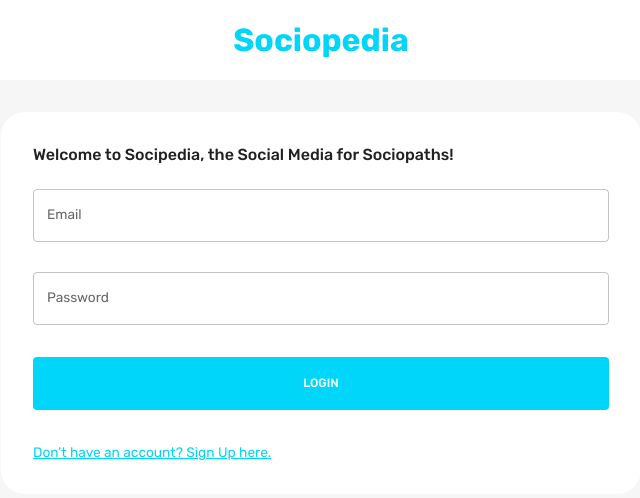
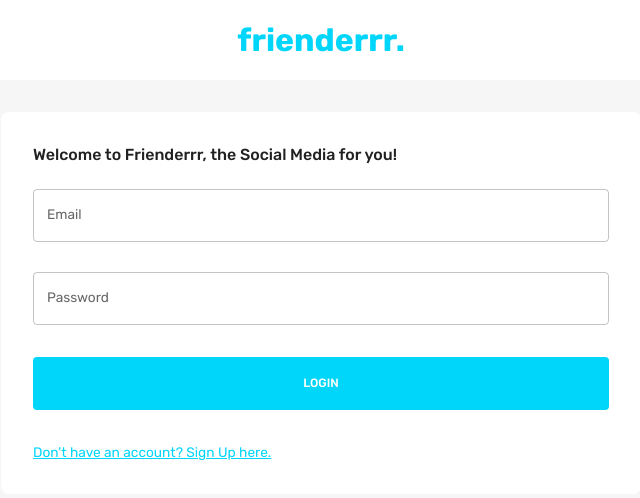
Before and after one commit to jesseemana/frienderrr_client, a React (Vite) app: page / in a window 1280 px wide. Shown: the top 498 px of the page, without its empty margins (319-959 px from the left). Built offline with nearby package versions, Linux system fonts and the light colour scheme.

Commit message:
form finalised

```diff
--- a/src/pages/loginPage/Form.jsx
+++ b/src/pages/loginPage/Form.jsx
@@ -163,9 +163,7 @@ function Form() {
                   onChange={handleChange}
                   value={values.firstName}
                   name="firstName"
-                  error={
-                    Boolean(touched.firstName) && Boolean(errors.firstName)
-                  }
+                  error={Boolean(touched.firstName) && Boolean(errors.firstName)}
                   helperText={touched.firstName && errors.firstName}
                   sx={{ gridColumn: "span 2" }}
                 />
@@ -223,7 +221,7 @@ function Form() {
                       >
                         <input {...getInputProps()} />
                         {!values.picture ? (
-                          <p>Add Picture Here</p>
+                          <p>Add Picture</p>
                         ) : (
                           <FlexBetween>
                             <Typography>{values.picture.name}</Typography>
--- a/src/pages/loginPage/Index.jsx
+++ b/src/pages/loginPage/Index.jsx
@@ -15,7 +15,7 @@ function LoginPage() {
         textAlign="center"
       >
         <Typography fontWeight="bold" fontSize="32px" color="primary">
-          Sociopedia
+          frienderrr.
         </Typography>
       </Box>
 
@@ -23,11 +23,11 @@ function LoginPage() {
         width={isNonMobileScreens ? "50%" : "93%"}
         p="2rem"
         m="2rem auto"
-        borderRadius="1.5rem"
+        borderRadius="0.5rem"
         backgroundColor={theme.palette.background.alt}
       >
         <Typography fontWeight="500" variant="h5" sx={{ mb: "1.5rem" }}>
-          Welcome to Socipedia, the Social Media for Sociopaths!
+          Welcome to Frienderrr, the Social Media for you!
         </Typography>
         <Form />
       </Box>
```
